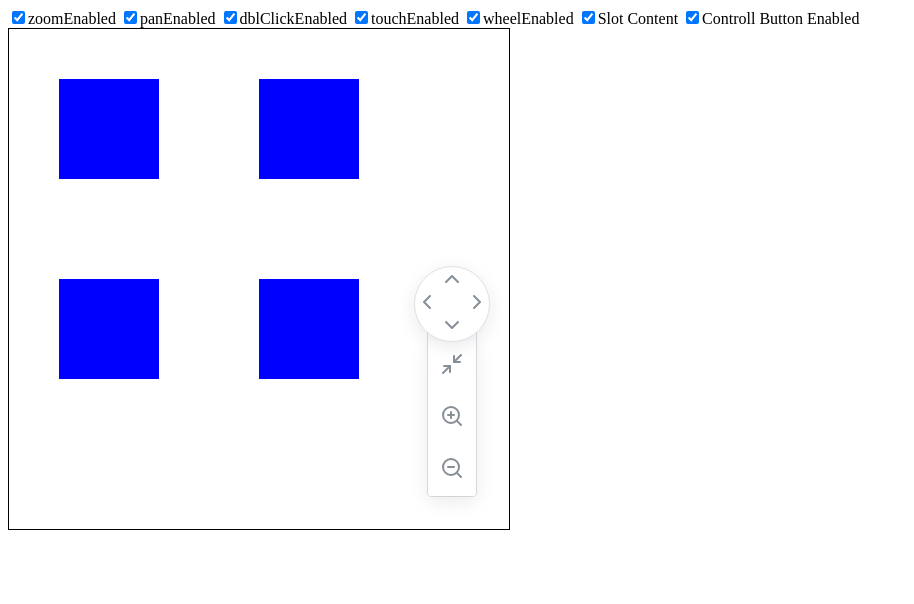
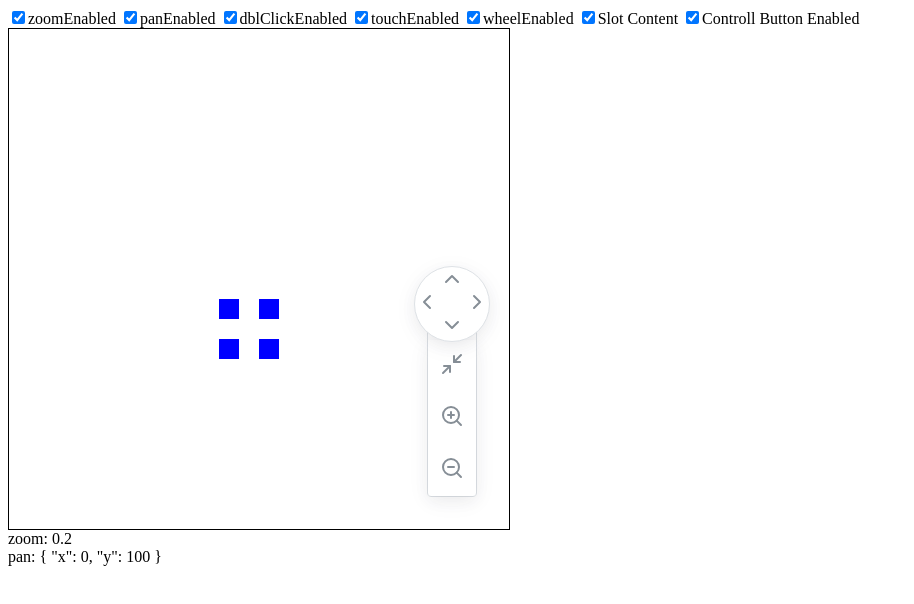
Before and after one commit to ehassaan/vue-zoomable, a Vue app: page / in a window 1280 px wide. Shown: the top 604 px of the page, without its empty margins (0-914 px from the left). Built offline with nearby package versions, Linux system fonts and the light colour scheme.

Commit message:
fixed bugs

```diff
--- a/package.json
+++ b/package.json
@@ -1,6 +1,6 @@
 {
   "name": "vue-zoomable",
-  "version": "1.0.9",
+  "version": "1.1.0",
   "scripts": {
     "dev": "vite",
     "build": "vue-tsc --noEmit && vite build",
--- a/src/components/VueZoomable.vue
+++ b/src/components/VueZoomable.vue
@@ -2,12 +2,13 @@
   <div ref="container" class="container" :class="$style.container" @mousedown="mouse.onMouseDown"
     @dblclick="mouse.onDblClick" @touchstart="touch.onTouchStart" @wheel="wheel.onWheel">
     <slot />
-        <ControllButtons v-if="props.enableControllButton" @button-home="button.onHome" @button-pan="button.onPan"  @button-zoom="button.onZoom"></ControllButtons>
+    <ControllButtons v-if="props.enableControllButton" @button-home="button.onHome" @button-pan="button.onPan"
+      @button-zoom="button.onZoom"></ControllButtons>
   </div>
 </template>
 
 <script setup lang="ts">
-import { computed, ref } from "vue";
+import { computed, ref, PropType } from "vue";
 import { onMounted, watch } from "vue";
 import { useMouse } from "../composables/useMouse";
 import { useTouch } from "../composables/useTouch";
@@ -16,11 +17,15 @@ import { useButtons } from '../composables/useButtons';
 
 import ControllButtons from './ControllButtons.vue';
 
-let emit = defineEmits(["panned", "zoom", "update:modelValue"]);
+let emitNative = defineEmits(["panned", "zoom", "update:zoom", "update:pan"]);
 let props = defineProps({
-  modelValue: {
+  zoom: {
     type: Number,
-    default: 0.5,
+    default: null,
+  },
+  pan: {
+    type: Object as PropType<{ x: number, y: number }>,
+    default: null,
   },
   selector: {
     type: String,
@@ -93,29 +98,41 @@ let props = defineProps({
 });
 
 let container = ref();
-let zoom = ref(props.modelValue ?? props.initialZoom ?? props.minZoom);
+let zoom = ref(props.minZoom);
+if ((props.initialZoom >= props.minZoom) && (props.initialZoom <= props.maxZoom)) {
+  zoom.value = props.initialZoom;
+}
+if (props.zoom) zoom.value = props.zoom;
 
-watch(zoom, (val) => {
-  if (isNaN(val)) {
-    zoom.value = props.initialZoom ?? props.minZoom;
-  }
-  emit("update:modelValue", zoom.value);
+let pan = ref({
+  x: props.pan != null ? props.pan.x : props.initialPanX,
+  y: props.pan != null ? props.pan.y : props.initialPanY,
 });
 
-watch(
-  () => props.modelValue,
-  (val) => {
-    if (isNaN(val)) {
-      val = props.initialZoom ?? props.minZoom;
+
+watch(() => props.zoom, () => {
+  if (!isNaN(props.zoom)) {
+    zoom.value = props.zoom;
   }
-    zoom.value = val;
 }
 );
 
-let pan = ref({
-  x: props.initialPanX,
-  y: props.initialPanY,
-});
+watch(() => props.pan, () => {
+  if (props.pan) {
+    pan.value = { ...props.pan };
+  }
+}
+);
+
+function emit(name: string, event: ZoomableEvent) {
+  if (name === "zoom") {
+    emitNative('update:zoom', event.zoom);
+  }
+  else if (name === "panned") {
+    emitNative('update:pan', event.pan);
+  }
+  emitNative(name, event);
+}
 
 let transform = computed(() => {
   return `translate(${pan.value.x}px, ${pan.value.y}px) scale(${zoom.value})`;
@@ -156,5 +173,10 @@ let button = useButtons(props, emit, pan, zoom);
 .container {
   overflow: hidden;
   position: relative;
+
+  -webkit-user-select: none;
+  -moz-user-select: none;
+  -ms-user-select: none;
+  user-select: none;
 }
 </style>
--- a/src/composables/useButtons.ts
+++ b/src/composables/useButtons.ts
@@ -76,7 +76,11 @@ export function useButtons(
 
         const direction = zoomDirections[directionString];
 
-        zoom.value = zoom.value + direction;
+        let newZoom = zoom.value + direction;
+        if (newZoom == props.maxZoom || newZoom == props.minZoom) return;
+        else if (newZoom > props.maxZoom) zoom.value = props.maxZoom;
+        else if (newZoom < props.minZoom) zoom.value = props.minZoom;
+        else zoom.value = newZoom;
 
         let event: ZoomableEvent = {
             zoom: zoom.value,
--- a/src/examples/div_example.vue
+++ b/src/examples/div_example.vue
@@ -10,7 +10,8 @@
   </form>
 
   <VueZoomable
-    v-model="model"
+    v-model:zoom="zoom"
+    v-model:pan="pan"
     style="width: 500px; height: 500px; border: 1px solid black"
     :zoomEnabled="zoomEnabled"
     :panEnabled="panEnabled"
@@ -37,13 +38,20 @@
       </div>
     </div>
   </VueZoomable>
+  <div>
+    zoom: {{ zoom }}
+  </div>
+  <div>
+    pan: {{ pan }}
+  </div>
 </template>
 
 <script setup lang="ts">
 import { ref } from "vue";
 import VueZoomable from "../components/VueZoomable.vue";
 
-const model = ref(1);
+const zoom = ref(0.2);
+const pan = ref({ x: 0, y: 100 });
 
 let zoomEnabled = ref(true);
 let panEnabled = ref(true);
```
Also changed, not shown: 1 other file (tests, documents, lock files or other folders). Lines whose indentation alone changed are shown as unchanged.
